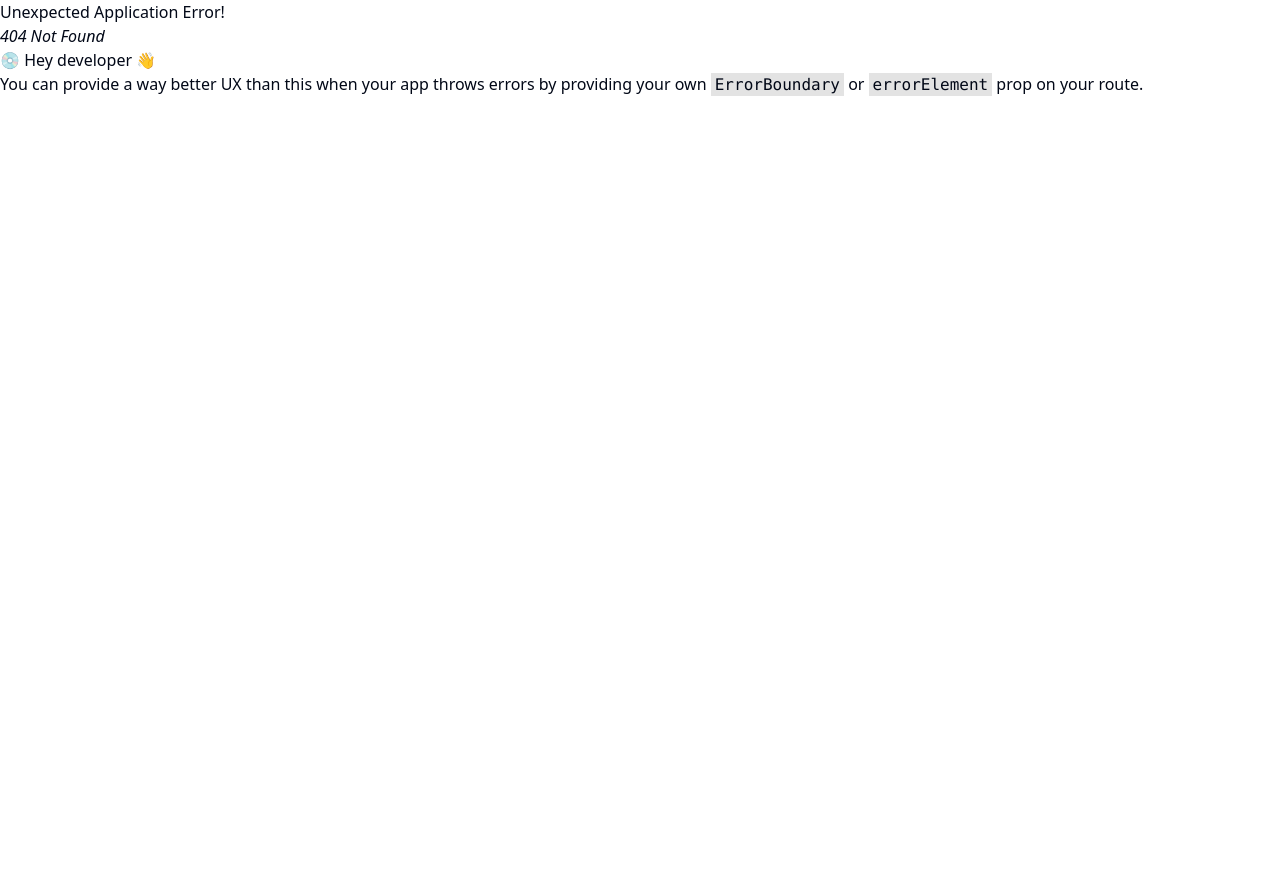
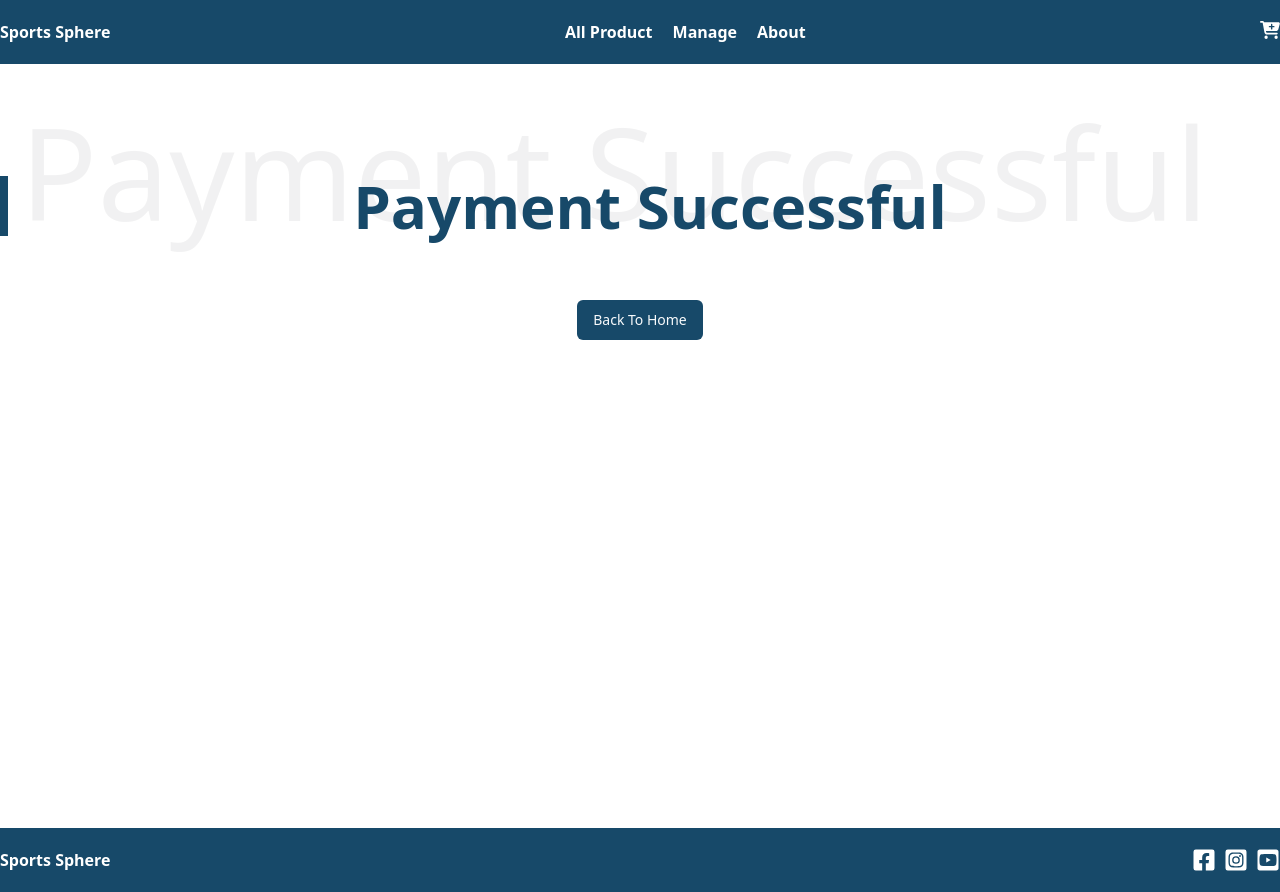
Before and after one commit to ShariarNiaj05/Sports-Sphere-Client, a React (Vite) app: page /checkout/success in a window 1280 px wide. Before the commit this address had no page. Before the commit the page ends 800 px from the top, so only its background shows below. Built offline with nearby package versions, Linux system fonts and the light colour scheme.

Commit message:
success page design added

```diff
--- a/src/pages/Cart.tsx
+++ b/src/pages/Cart.tsx
@@ -14,7 +14,7 @@ import { MdDeleteForever } from "react-icons/md";
 import { Link } from "react-router-dom";
 import { Button } from "@/components/ui/button";
 
-const products = [
+/* const products = [
   {
     brand: "Nike",
     createdAt: "2024-07-11T19:41:05.928Z",
@@ -51,7 +51,7 @@ const products = [
     __v: 0,
     _id: "66903546edc8b9ee6fa9e0aa",
   },
-];
+]; */
 
 const Cart = () => {
   const cart: ICartProduct[] = useAppSelector((state: RootState) => state.cart);
--- /dev/null
+++ b/src/pages/PaymentSuccess.tsx
@@ -0,0 +1,23 @@
+import Title from "@/components/custom/Title";
+import Container from "@/components/shared/Container";
+import { Button } from "@/components/ui/button";
+import { Link } from "react-router-dom";
+
+const PaymentSuccess = () => {
+  return (
+    <Container>
+      <div className="my-28">
+        <Title>Payment Successful</Title>
+
+        <div className=" mt-16 flex justify-center items-center">
+          <Link to={"/"}>
+            {" "}
+            <Button>Back To Home</Button>
+          </Link>
+        </div>
+      </div>
+    </Container>
+  );
+};
+
+export default PaymentSuccess;
--- a/src/routes/index.tsx
+++ b/src/routes/index.tsx
@@ -5,6 +5,7 @@ import Cart from "@/pages/Cart";
 import Checkout from "@/pages/Checkout";
 import Home from "@/pages/Home";
 import Manage from "@/pages/Manage";
+import PaymentSuccess from "@/pages/PaymentSuccess";
 import SingleProduct from "@/pages/SingleProduct";
 import SportsCategory from "@/pages/SportsCategory";
 import { createBrowserRouter } from "react-router-dom";
@@ -50,6 +51,10 @@ const router = createBrowserRouter([
         path: "/checkout",
         element: <Checkout />,
       },
+      {
+        path: "/checkout/success",
+        element: <PaymentSuccess />,
+      },
     ],
   },
 ]);
```
